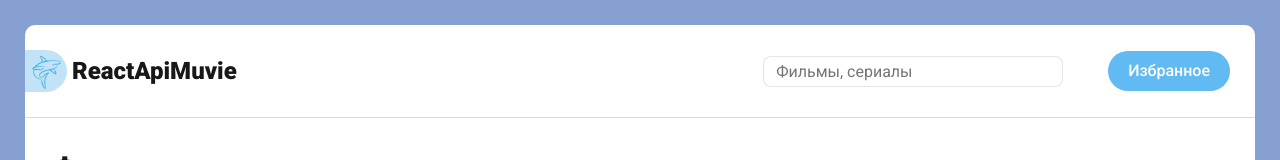
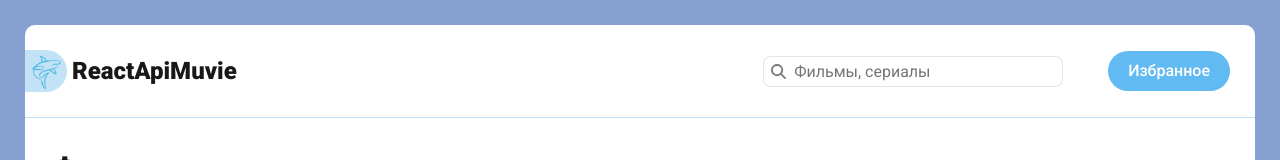
Before and after one commit to Lyutik13/ReactApiMovie, a React (Vite) app: page / in a window 1280 px wide. Shown: the top 160 px of the page. Built offline with nearby package versions, Linux system fonts and the light colour scheme; no server answers.

Commit message:
search name

```diff
--- a/src/App.tsx
+++ b/src/App.tsx
@@ -18,6 +18,7 @@ function App() {
 	const [genres, setGenres] = React.useState<string>("Все жанры");
 	const [ratingKp, setRatingKp] = React.useState<string>("Все");
 	const [sortYears, setSortYears] = React.useState<string>("Все года");
+	const [search, setSearch] = React.useState<string>("");
 
 	React.useEffect(() => {
 		// FR8DKRE-DPYM201-NSDV64X-NV3E4E3
@@ -33,7 +34,9 @@ function App() {
 		const genresUrl = genres === "Все жанры" ? "" : `&genres.name=${genres.toLowerCase()}`;
 		const ratingKpUrl = ratingKp === "Все" ? "" : `&rating.kp=${ratingKp}`;
 		const sortYearsUrl = sortYears === "Все года" ? "" : `&year=${sortYears}`;
-		const url = `https://api.kinopoisk.dev/v1.4/movie?page=1&limit=50${genresUrl}${ratingKpUrl}${sortYearsUrl}`;
+		const filterUrl = `https://api.kinopoisk.dev/v1.4/movie?page=1&limit=50${genresUrl}${ratingKpUrl}${sortYearsUrl}`;
+		const searchUrl = ` https://api.kinopoisk.dev/v1.4/movie/search?page=1&limit=10&query=${search}`;
+		const url = search === "" ? filterUrl : searchUrl;
 
 		async function getUser() {
 			try {
@@ -48,9 +51,7 @@ function App() {
 		}
 
 		getUser();
-	}, [genres, ratingKp, sortYears]);
-
-	console.log(items);
+	}, [genres, ratingKp, sortYears, search]);
 
 	return (
 		<AppContext.Provider
@@ -63,6 +64,7 @@ function App() {
 				setRatingKp,
 				sortYears,
 				setSortYears,
+				setSearch,
 			}}>
 			<div className="wrapper">
 				<Header />
--- a/src/components/Header/Header.module.scss
+++ b/src/components/Header/Header.module.scss
@@ -2,9 +2,8 @@
 
 .header {
 	padding: 25px 0;
-  border-bottom: 1px solid $color1
+	border-bottom: 1px solid $color1;
 }
-
 
 .header__top {
 	display: flex;
@@ -14,7 +13,7 @@
 }
 
 .logo__wrapper {
-  cursor: pointer;
+	cursor: pointer;
 	display: flex;
 	justify-content: center;
 	align-items: center;
@@ -40,8 +39,9 @@
 
 .search {
 	margin-right: 45px;
+	position: relative;
 	input {
-		padding: 5px 12px;
+		padding: 5px 30px;
 		border: 1px solid rgba(0, 0, 0, 0.1);
 		border-radius: 8px;
 		font-size: 16px;
@@ -53,11 +53,31 @@
 	}
 }
 
+.searchImg {
+	position: absolute;
+	left: 0;
+	top: 0;
+	margin: 8px;
+	width: 15px;
+	height: 15px;
+	opacity: 0.5;
+}
+
+.xImg {
+  cursor: pointer;
+	display: block;
+	position: absolute;
+	right: 0;
+	top: 0;
+	margin: 5px 10px;
+	width: 15px;
+	height: 15px;
+	opacity: 0.5;
+  z-index: 10;
+}
+
 .categories__wrapper {
 	padding-top: 25px;
-	display: flex;
-	justify-content: space-between;
-	align-items: center;
 	margin: 0 25px;
 }
 
@@ -68,8 +88,8 @@
 	font-size: 14px;
 	font-weight: 500;
 	li {
-    cursor: pointer;
-    transition: all 0.15s ease-out;
+		cursor: pointer;
+		transition: all 0.15s ease-out;
 		&:hover {
 			color: $color1;
 		}
--- a/src/components/Header/Heder.tsx
+++ b/src/components/Header/Heder.tsx
@@ -1,10 +1,27 @@
 import React from "react";
 import { Link } from "react-router-dom";
+
+import AppContext from "../../context";
 
 import logoImg from "../../assets/logo.png";
 import styles from "./Header.module.scss";
 
 export const Header: React.FC = () => {
+	const { setSearch } = React.useContext(AppContext);
+	const [valueInput, setValueInput] = React.useState("");
+
+	const onChangeInput = (event: React.ChangeEvent<HTMLInputElement>) => {
+		setValueInput(event.target.value);
+		setTimeout(() => {
+			setSearch(event.target.value);
+		}, 2000);
+	};
+
+	const clearImput = () => {
+		setValueInput("");
+		setSearch("");
+	};
+
 	return (
 		<header className={styles.header}>
 			<div className={styles.header__top}>
@@ -15,9 +32,25 @@ export const Header: React.FC = () => {
 					<h1>ReactApiMuvie</h1>
 				</Link>
 				<div className={styles.btn__wrapper}>
-          {/* В разроботке, поиск по имени */}
 					<div className={styles.search}>
-						<input placeholder="Фильмы, сериалы" type="text" />
+						<div className={styles.searchImg}>
+							<svg xmlns="http://www.w3.org/2000/svg" viewBox="0 0 512 512">
+								<path d="M416 208c0 45.9-14.9 88.3-40 122.7L502.6 457.4c12.5 12.5 12.5 32.8 0 45.3s-32.8 12.5-45.3 0L330.7 376c-34.4 25.2-76.8 40-122.7 40C93.1 416 0 322.9 0 208S93.1 0 208 0S416 93.1 416 208zM208 352a144 144 0 1 0 0-288 144 144 0 1 0 0 288z" />
+							</svg>
+						</div>
+						<input
+							value={valueInput}
+							onChange={(e) => onChangeInput(e)}
+							placeholder="Фильмы, сериалы"
+							type="text"
+						/>
+						{valueInput && (
+							<div onClick={clearImput} className={styles.xImg}>
+								<svg xmlns="http://www.w3.org/2000/svg" viewBox="0 0 384 512">
+									<path d="M342.6 150.6c12.5-12.5 12.5-32.8 0-45.3s-32.8-12.5-45.3 0L192 210.7 86.6 105.4c-12.5-12.5-32.8-12.5-45.3 0s-12.5 32.8 0 45.3L146.7 256 41.4 361.4c-12.5 12.5-12.5 32.8 0 45.3s32.8 12.5 45.3 0L192 301.3 297.4 406.6c12.5 12.5 32.8 12.5 45.3 0s12.5-32.8 0-45.3L237.3 256 342.6 150.6z" />
+								</svg>
+							</div>
+						)}
 					</div>
 					<div className="basket">
 						<button className="btn btn-basket">Избранное</button>
--- a/src/context.tsx
+++ b/src/context.tsx
@@ -29,6 +29,7 @@ export interface ContextType {
 	setRatingKp: (ratingKp: string) => void;
 	sortYears: string;
 	setSortYears: (sortYears: string) => void;
+	setSearch: (search: string) => void;
 }
 
 const defaultContext: ContextType = {
@@ -40,6 +41,7 @@ const defaultContext: ContextType = {
 	setRatingKp: () => {},
 	sortYears: "Все года",
 	setSortYears: () => {},
+	setSearch: () => {},
 };
 
 const AppContext = React.createContext<ContextType>(defaultContext);
```
